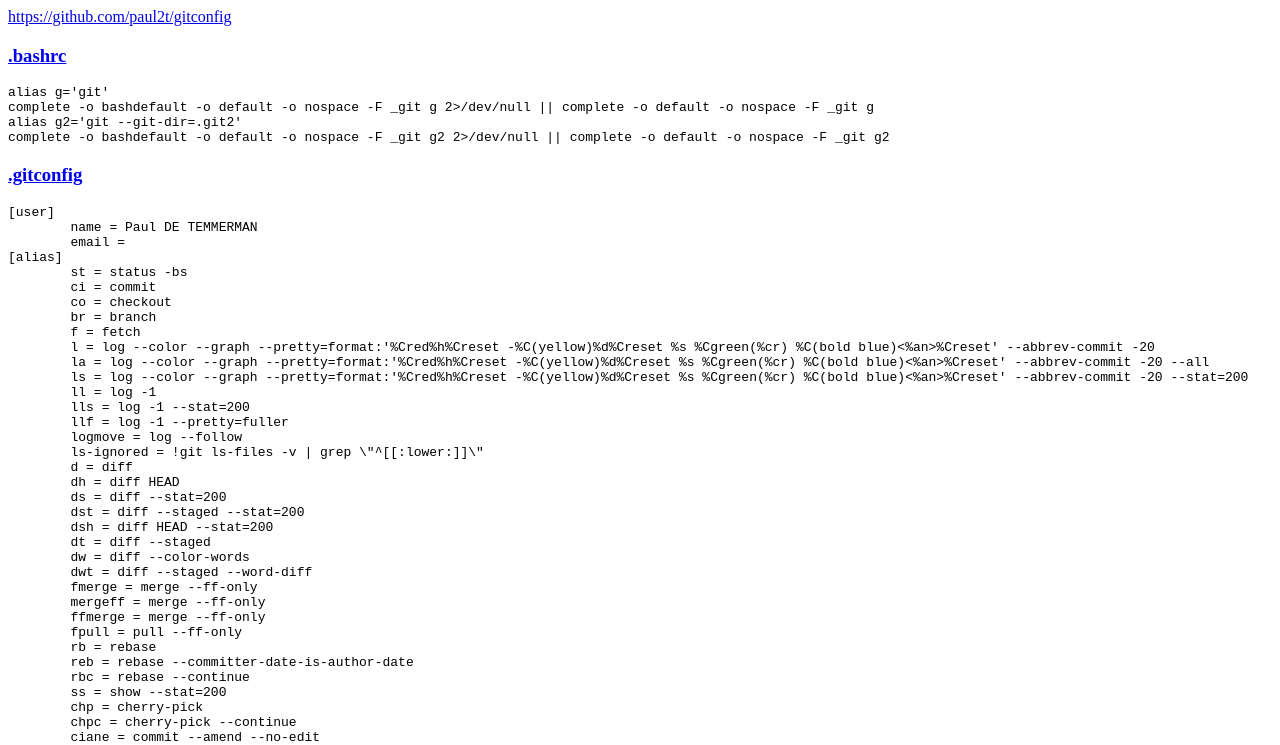
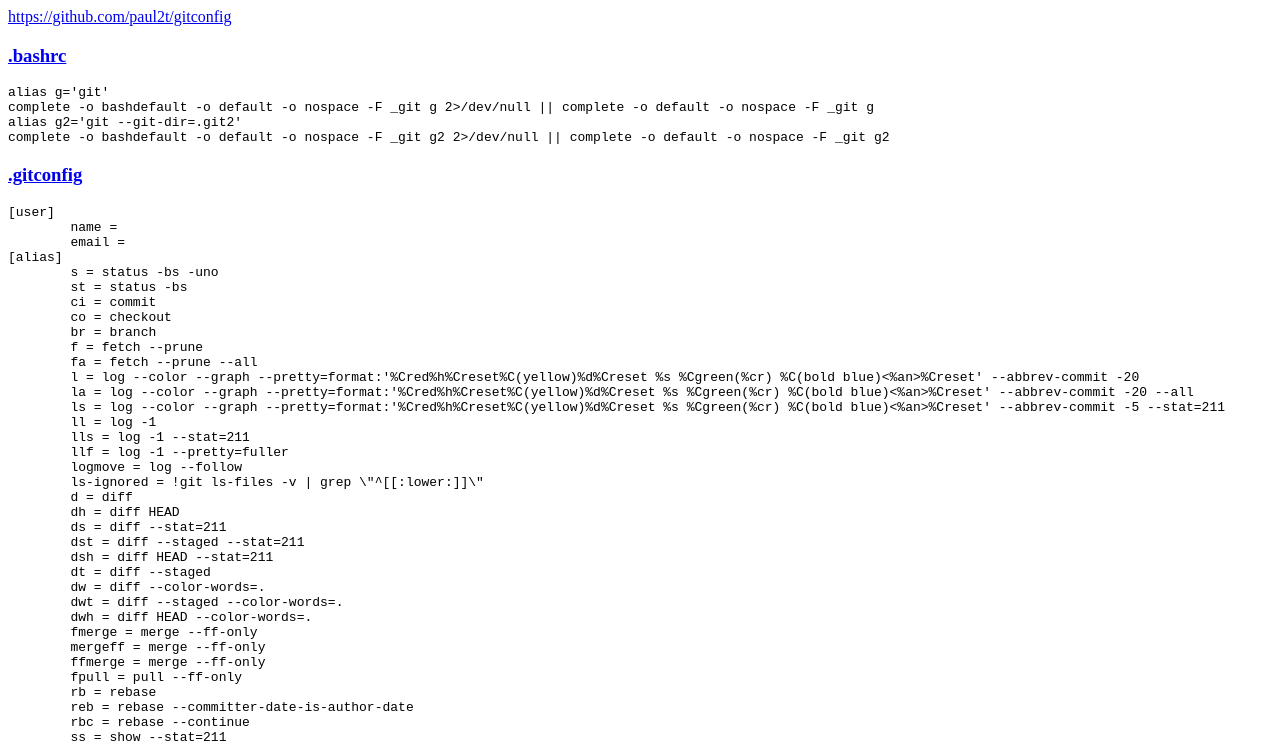
Before and after one commit to paul2t/paul2t.github.io, a plain HTML site: page index.html in a window 1280 px wide. Shown: the top 745 px of the page. Drawn offline with Linux system fonts and the light colour scheme.

Commit message:
Improved .gitconfig

```diff
--- a/index.html
+++ b/index.html
@@ -13,30 +13,33 @@ complete -o bashdefault -o default -o nospace -F _git g2 2>/dev/null || complete
 <h3><a href="https://github.com/paul2t/gitconfig/blob/master/.gitconfig">.gitconfig</a></h3>
 <pre>
 [user]
-	name = Paul DE TEMMERMAN
+	name =
 	email =
 [alias]
+	s = status -bs -uno
 	st = status -bs
 	ci = commit
 	co = checkout
 	br = branch
-	f = fetch
-	l = log --color --graph --pretty=format:'%Cred%h%Creset -%C(yellow)%d%Creset %s %Cgreen(%cr) %C(bold blue)<%an>%Creset' --abbrev-commit -20
-	la = log --color --graph --pretty=format:'%Cred%h%Creset -%C(yellow)%d%Creset %s %Cgreen(%cr) %C(bold blue)<%an>%Creset' --abbrev-commit -20 --all
-	ls = log --color --graph --pretty=format:'%Cred%h%Creset -%C(yellow)%d%Creset %s %Cgreen(%cr) %C(bold blue)<%an>%Creset' --abbrev-commit -20 --stat=200
+	f = fetch --prune
+	fa = fetch --prune --all
+	l = log --color --graph --pretty=format:'%Cred%h%Creset%C(yellow)%d%Creset %s %Cgreen(%cr) %C(bold blue)<%an>%Creset' --abbrev-commit -20
+	la = log --color --graph --pretty=format:'%Cred%h%Creset%C(yellow)%d%Creset %s %Cgreen(%cr) %C(bold blue)<%an>%Creset' --abbrev-commit -20 --all
+	ls = log --color --graph --pretty=format:'%Cred%h%Creset%C(yellow)%d%Creset %s %Cgreen(%cr) %C(bold blue)<%an>%Creset' --abbrev-commit -5 --stat=211
 	ll = log -1
-	lls = log -1 --stat=200
+	lls = log -1 --stat=211
 	llf = log -1 --pretty=fuller
 	logmove = log --follow
 	ls-ignored = !git ls-files -v | grep \"^[[:lower:]]\"
 	d = diff
 	dh = diff HEAD
-	ds = diff --stat=200
-	dst = diff --staged --stat=200
-	dsh = diff HEAD --stat=200
+	ds = diff --stat=211
+	dst = diff --staged --stat=211
+	dsh = diff HEAD --stat=211
 	dt = diff --staged
-	dw = diff --color-words
-	dwt = diff --staged --word-diff
+	dw = diff --color-words=.
+	dwt = diff --staged --color-words=.
+	dwh = diff HEAD --color-words=.
 	fmerge = merge --ff-only
 	mergeff = merge --ff-only
 	ffmerge = merge --ff-only
@@ -44,12 +47,15 @@ complete -o bashdefault -o default -o nospace -F _git g2 2>/dev/null || complete
 	rb = rebase
 	reb = rebase --committer-date-is-author-date
 	rbc = rebase --continue
-	ss = show --stat=200
+	ss = show --stat=211
+	sw = show --color-words=.
 	chp = cherry-pick
 	chpc = cherry-pick --continue
 	ciane = commit --amend --no-edit
+	restart-merge = checkout -m
 [core]
 	pager = less -FXRS -x4
+	fscache = true
 [push]
 	default = upstream
 [merge]
@@ -59,6 +65,10 @@ complete -o bashdefault -o default -o nospace -F _git g2 2>/dev/null || complete
 	path = C:\\Program Files\\Meld\\meld\\meld.exe
 [mergetool "p4merge"]
 	path = C:\\Program Files\\Perforce\\p4merge.exe
+[mergetool "smerge"]
+	path = C:\\Program Files\\Sublime Merge\\smerge.exe
+	cmd = smerge mergetool "$BASE" "$LOCAL" "$REMOTE" -o "$MERGED"
+	trustExitCode = true
 [rerere]
 	enabled = true
 [rebase]
@@ -68,6 +78,8 @@ complete -o bashdefault -o default -o nospace -F _git g2 2>/dev/null || complete
 [gpg]
 	format = x509
 	program = smimesign
+[advice]
+	detachedHead = false
 </pre>
 
 </body>
```
